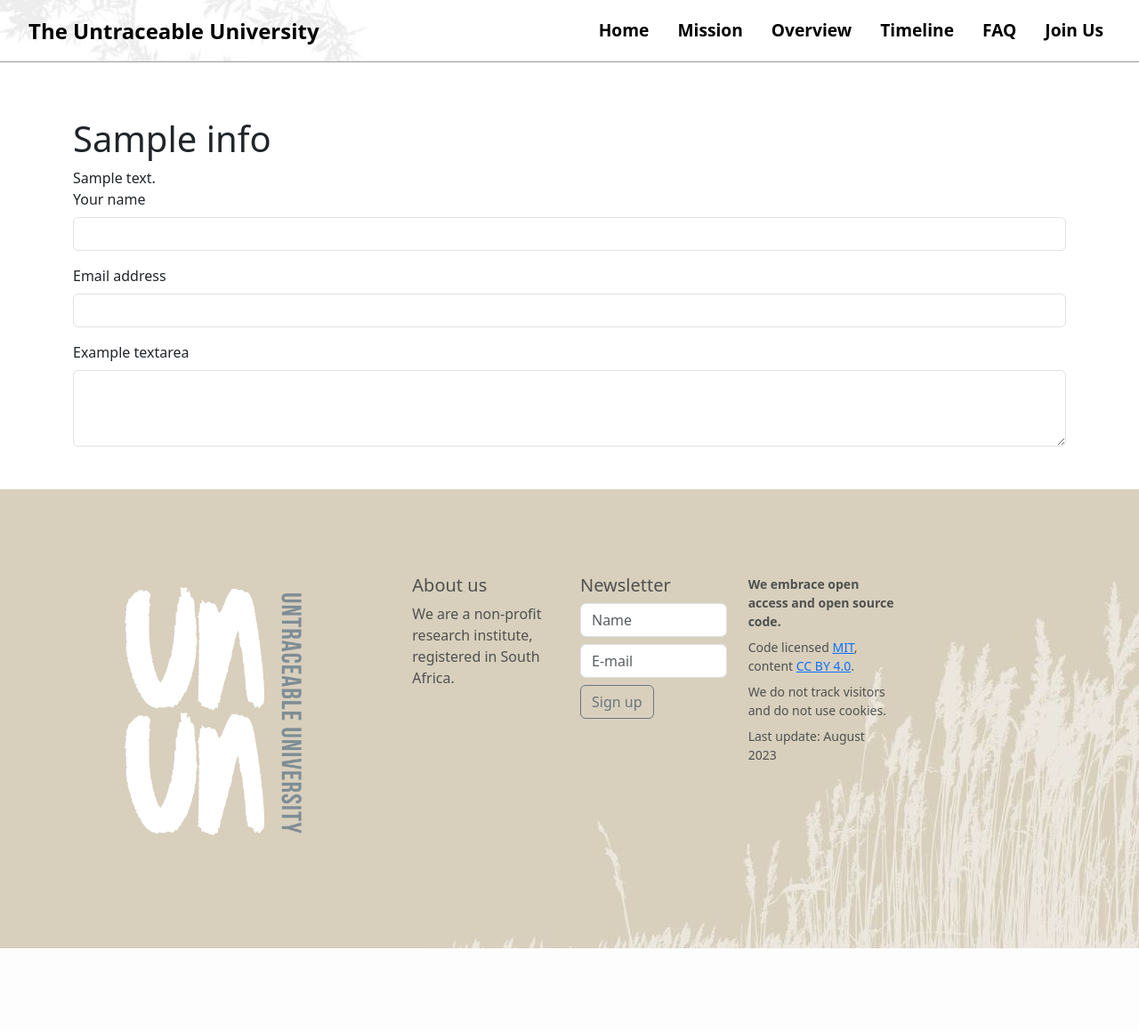
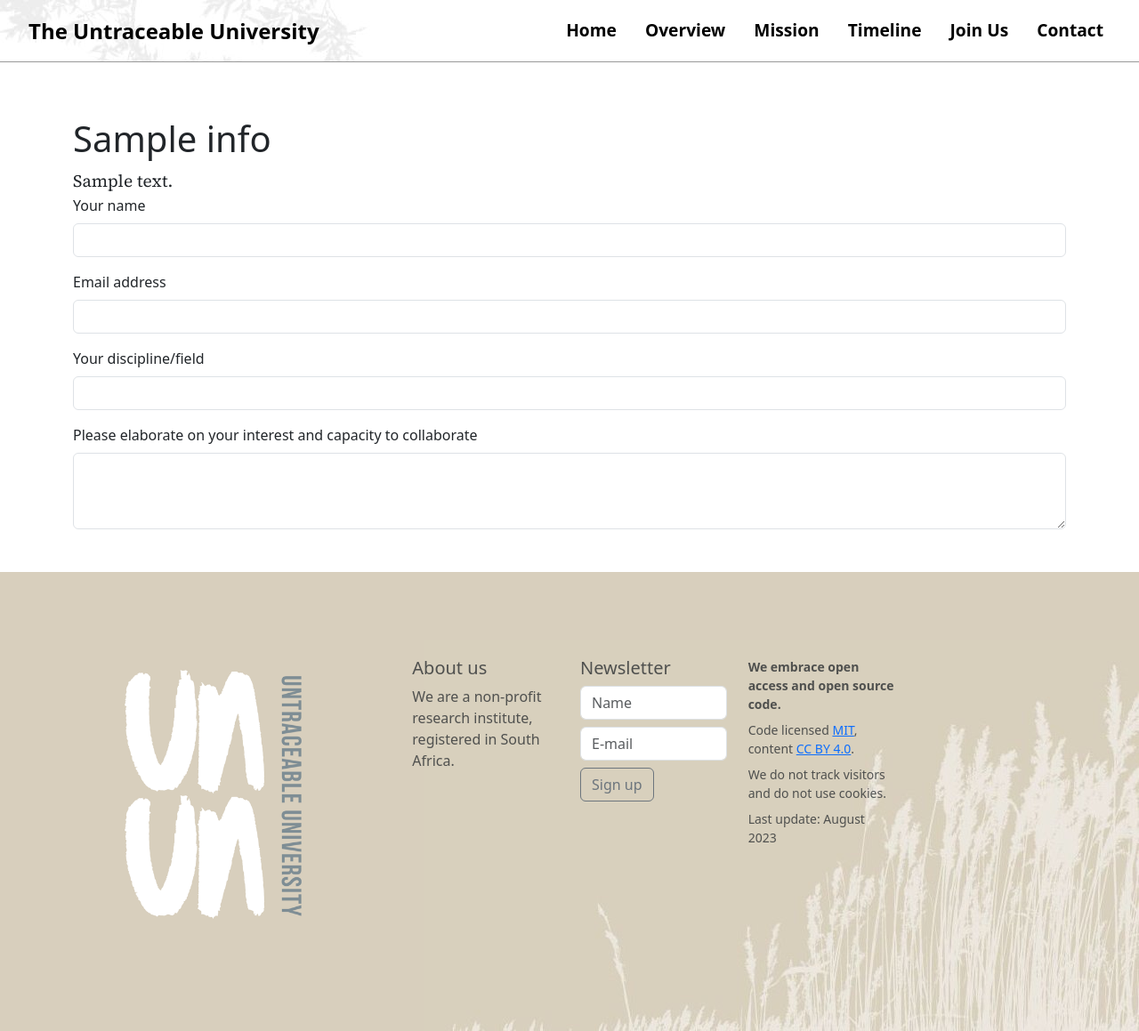
Before and after one commit to untraceable-university/website, a Django app: template untraceableuniversity/website/templates/join.html in a window 1280 px wide. Shown: the whole page at 89% size. Before the commit the page ends 1066 px from the top, so only its background shows below. Run offline with Django 3.2, Linux system fonts and the light colour scheme; the template is opened without the code that fills it: most values are stand-ins (such as "Sample title", 1, 10 or a date in 2020); some libraries are stand-ins or nearby versions.

Commit message:
Baseline main pages

```diff
--- a/untraceableuniversity/untraceableuniversity/settings.sample.py
+++ b/untraceableuniversity/untraceableuniversity/settings.sample.py
@@ -172,7 +172,7 @@ MDEDITOR_CONFIGS = {
         'flow_chart': True,  # whether to open the flow chart function
         'sequence': True, # Whether to open the sequence diagram function
         'watch': True,  # Live preview
-        'lineWrapping': False,  # lineWrapping
+        'lineWrapping': True,  # lineWrapping
         'lineNumbers': False,  # lineNumbers
         'language': 'en'  # zh / en / es
     }
--- a/untraceableuniversity/website/templates/_base.html
+++ b/untraceableuniversity/website/templates/_base.html
@@ -78,11 +78,11 @@ header .scrolled_down a span, header .scrolled_down a.nav-link {
 
     <ul class="nav nav-pills">
       <li class="nav-item"><a href="/" class="nav-link {% if menu == "home" %}active" aria-current="page{% endif %}">Home</a></li>
+      <li class="nav-item"><a href="{% url "overview" %}" class="nav-link {% if menu == "overview" %}active" aria-current="page{% endif %}">Overview</a></li>
       <li class="nav-item"><a href="{% url "mission" %}" class="nav-link {% if menu == "mission" %}active" aria-current="page{% endif %}">Mission</a></li>
-      <li class="nav-item"><a href="#" class="nav-link">Overview</a></li>
-      <li class="nav-item"><a href="#" class="nav-link">Timeline</a></li>
-      <li class="nav-item"><a href="#" class="nav-link">FAQ</a></li>
+      <li class="nav-item"><a href="{% url "timeline" %}" class="nav-link {% if menu == "timeline" %}active" aria-current="page{% endif %}">Timeline</a></li>
       <li class="nav-item"><a href="{% url "join_us" %}" class="nav-link {% if menu == "join_us" %}active" aria-current="page{% endif %}">Join Us</a></li>
+      <li class="nav-item"><a href="{% url "contact" %}" class="nav-link {% if menu == "contact" %}active" aria-current="page{% endif %}">Contact</a></li>
     </ul>
   </nav>
 </header>
--- a/untraceableuniversity/website/templates/join.html
+++ b/untraceableuniversity/website/templates/join.html
@@ -10,7 +10,9 @@
 
 <h1>{{ info }}</h1>
 
+<div class="tfont">
 {{ info.get_content }}
+</div>
 
 <form method="post">
 
@@ -25,7 +27,12 @@
   </div>
 
   <div class="mb-3">
-    <label for="exampleFormControlTextarea1" class="form-label">Example textarea</label>
+    <label class="form-label">Your discipline/field</label>
+    <input name="field" type="text" class="form-control">
+  </div>
+
+  <div class="mb-3">
+    <label for="exampleFormControlTextarea1" class="form-label">Please elaborate on your interest and capacity to collaborate</label>
     <textarea class="form-control" id="exampleFormControlTextarea1" rows="3"></textarea>
   </div>
 
--- a/untraceableuniversity/website/templates/page.html
+++ b/untraceableuniversity/website/templates/page.html
@@ -10,7 +10,9 @@
 
 <h1>{{ info }}</h1>
 
+<div class="tfont">
 {{ info.get_content }}
+</div>
 
 </div>
 
--- a/untraceableuniversity/website/urls.py
+++ b/untraceableuniversity/website/urls.py
@@ -7,4 +7,7 @@ urlpatterns = [
     path("join/<slug:slug>/", views.join_us, name="join_us"),
     path("join/", views.join_us, name="join_us"),
     path("mission/", views.page, { "slug": "mission" }, name="mission"),
+    path("overview/", views.page, { "slug": "overview" }, name="overview"),
+    path("timeline/", views.page, { "slug": "timeline" }, name="timeline"),
+    path("contact/", views.page, { "slug": "timeline" }, name="contact"),
 ]
--- a/untraceableuniversity/website/views.py
+++ b/untraceableuniversity/website/views.py
@@ -18,7 +18,7 @@ def index(request):
 def join_us(request, slug="join"):
     context = {
         "info": get_page(slug),
-        "menu": "join",
+        "menu": "join_us",
     }
 
     return render(request, "join.html", context)
```
